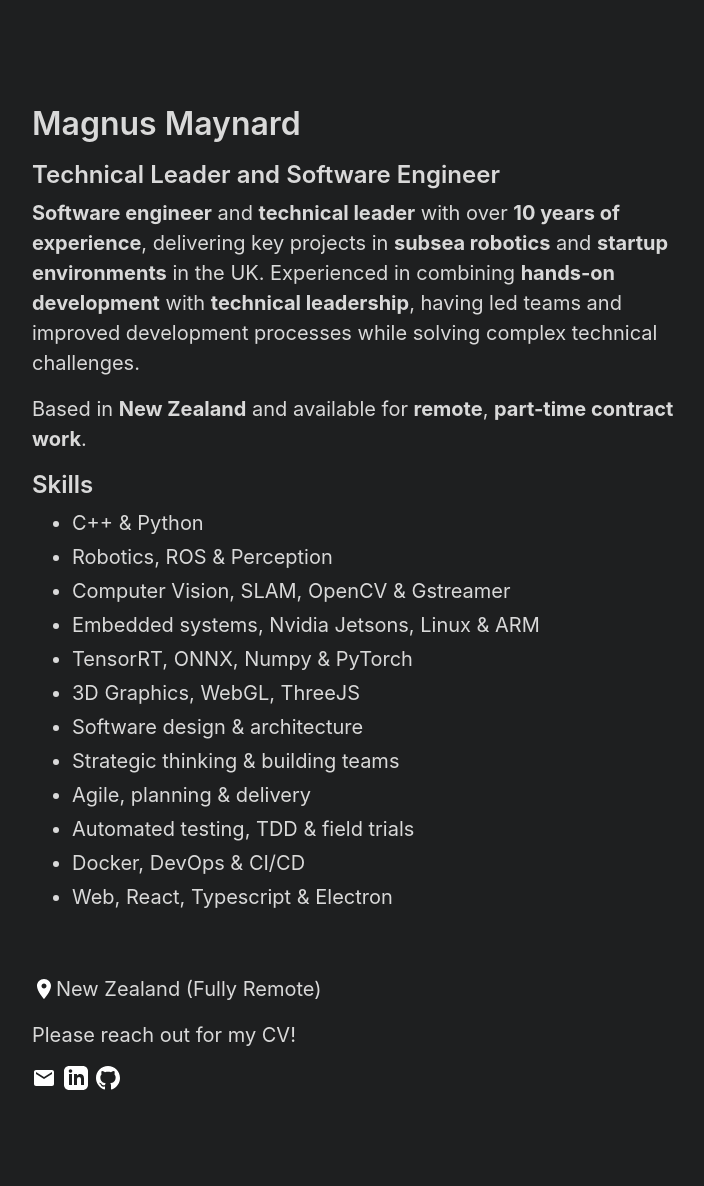
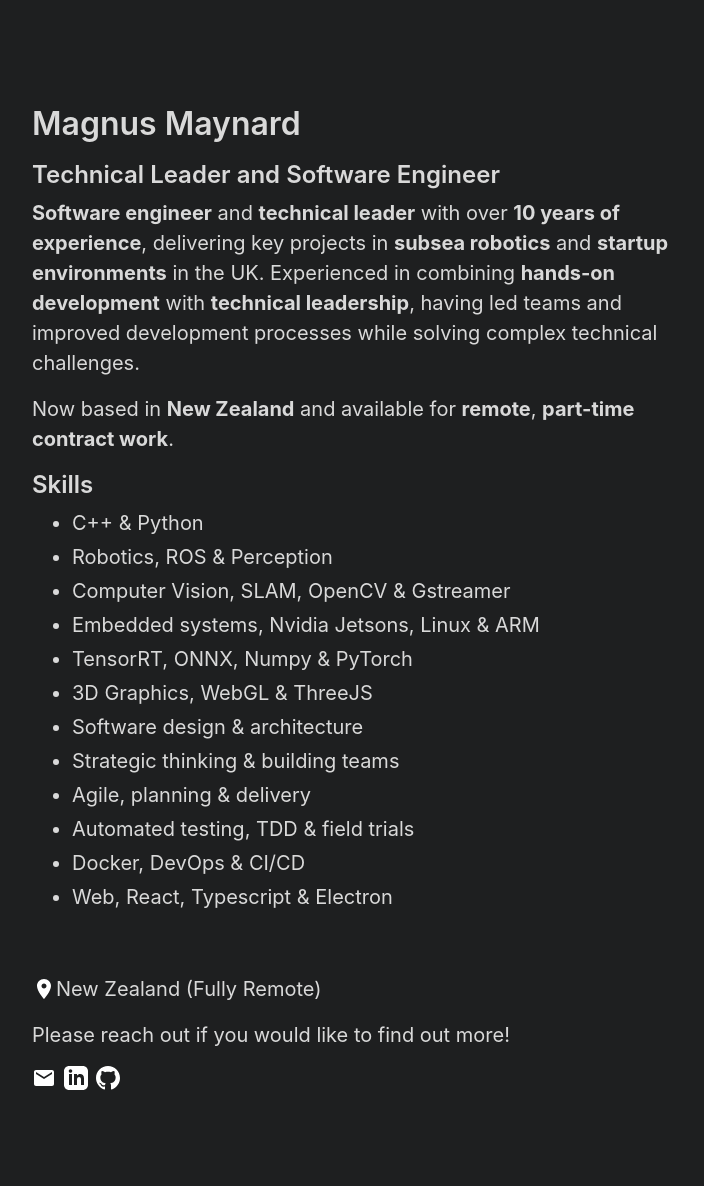
Before and after one commit to magnusmaynard/magnusmaynard.github.io, a Jekyll site: the page built from index.md, in a window 1280 px wide. Shown: the whole page, without its empty margins (272-976 px from the left). Built offline with Jekyll 4.4.1, drawn with Linux system fonts in a browser that asks for light colours.

Commit message:
Update index.md

```diff
--- a/index.md
+++ b/index.md
@@ -6,7 +6,7 @@ title: Magnus Maynard
 ## Technical Leader and Software Engineer
 **Software engineer** and **technical leader** with over **10 years of experience**, delivering key projects in **subsea robotics** and **startup environments** in the UK. Experienced in combining **hands-on development** with **technical leadership**, having led teams and improved development processes while solving complex technical challenges.
 
-Based in **New Zealand** and available for **remote**, **part-time contract work**.
+Now based in **New Zealand** and available for **remote**, **part-time contract work**.
 
 ## Skills
 - C++ & Python
@@ -14,7 +14,7 @@ Based in **New Zealand** and available for **remote**, **part-time contract work
 - Computer Vision, SLAM, OpenCV & Gstreamer
 - Embedded systems, Nvidia Jetsons, Linux & ARM
 - TensorRT, ONNX, Numpy & PyTorch
-- 3D Graphics, WebGL, ThreeJS
+- 3D Graphics, WebGL & ThreeJS
 - Software design & architecture
 - Strategic thinking & building teams
 - Agile, planning & delivery
@@ -29,7 +29,7 @@ Based in **New Zealand** and available for **remote**, **part-time contract work
 </div>
 
 
-Please reach out for my CV!
+Please reach out if you would like to find out more!
 
 <div style="display: flex;">
   <a href="mailto:contact@magnus.co.uk" style="display: flex; margin-right:8px;">
```
